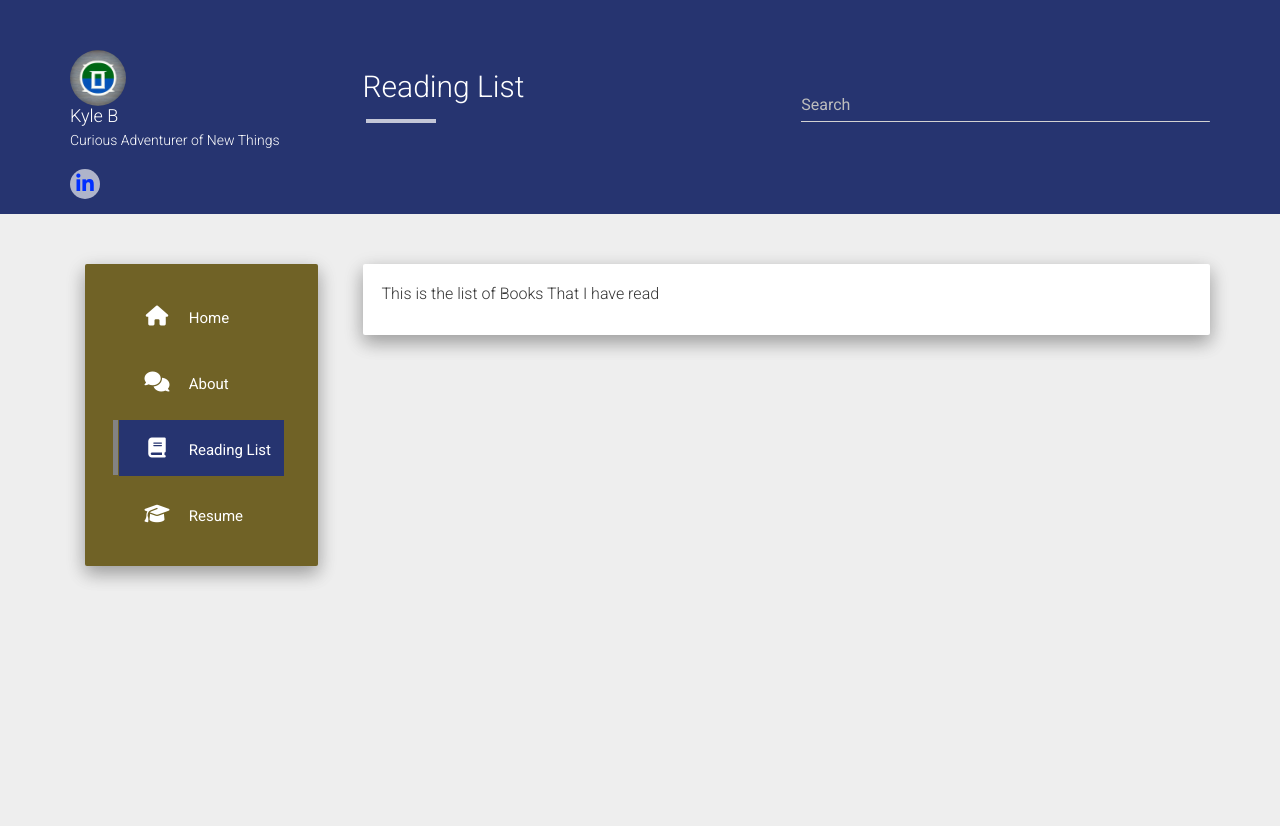
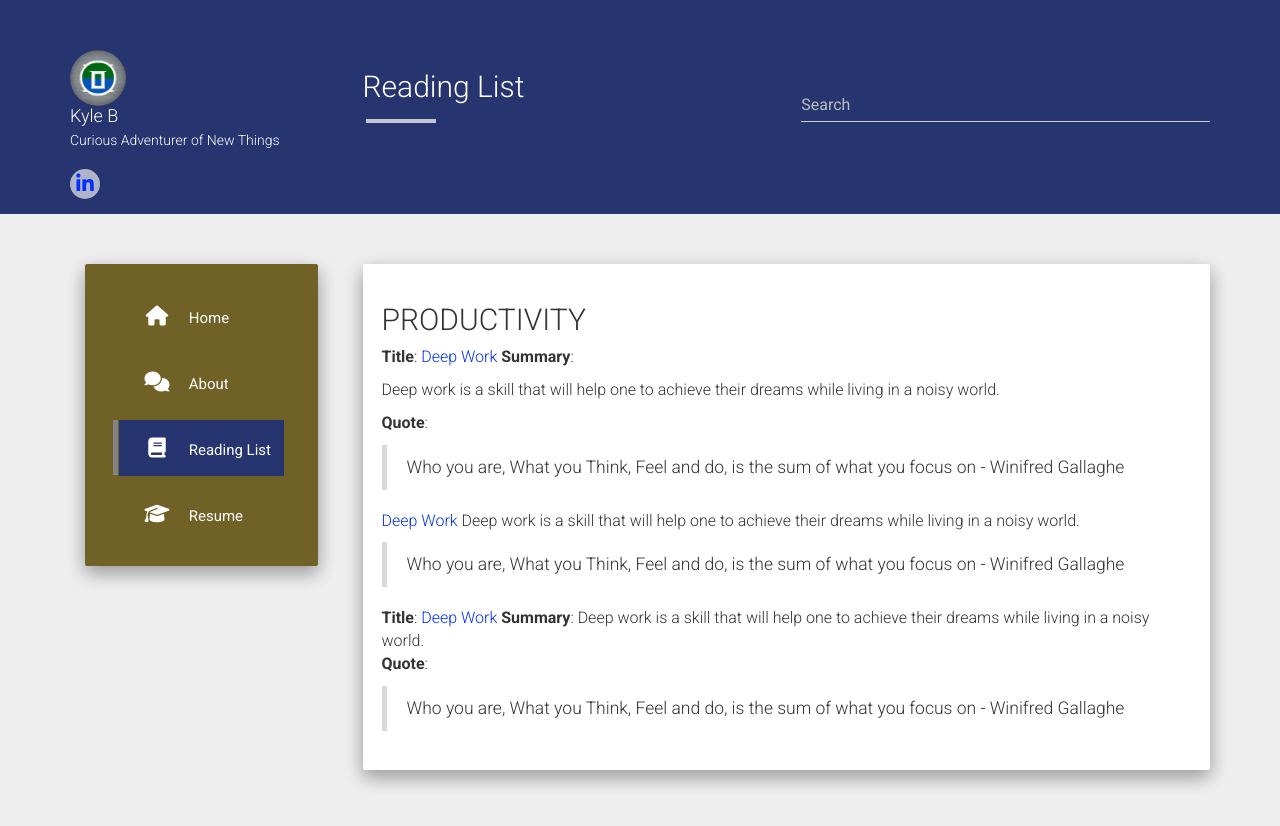
Before and after one commit to azotheblue/blog, a Jekyll site: the page built from readinglist.md, in a window 1280 px wide. Shown: the top 826 px of the page. Built offline with Jekyll 4.4.1, drawn with Linux system fonts in a browser that asks for light colours; nearby versions of some CDN libraries.

Commit message:
Testing Reading List

```diff
--- a/readinglist.md
+++ b/readinglist.md
@@ -4,4 +4,28 @@ title: Reading List
 permalink: /readinglist/
 ---
 
-This is the list of Books That I have read
+
+## PRODUCTIVITY
+
+**Title**:  [Deep Work](https://www.amazon.com/Deep-Work-Focused-Success-Distracted/dp/1455586692)
+**Summary**:
+
+Deep work is a skill that will help one to achieve their dreams while living in a noisy world.
+
+**Quote**:
+
+>  Who you are, What you Think, Feel and do, is the sum of what you focus on - Winifred Gallaghe
+
+
+
+
+[Deep Work](https://www.amazon.com/Deep-Work-Focused-Success-Distracted/dp/1455586692)
+Deep work is a skill that will help one to achieve their dreams while living in a noisy world.
+>  Who you are, What you Think, Feel and do, is the sum of what you focus on - Winifred Gallaghe
+
+
+
+**Title**:  [Deep Work](https://www.amazon.com/Deep-Work-Focused-Success-Distracted/dp/1455586692)
+**Summary**:  Deep work is a skill that will help one to achieve their dreams while living in a noisy world.
+**Quote**:
+>Who you are, What you Think, Feel and do, is the sum of what you focus on - Winifred Gallaghe
```
Also changed, not shown: about.md (+1 -1 lines).
